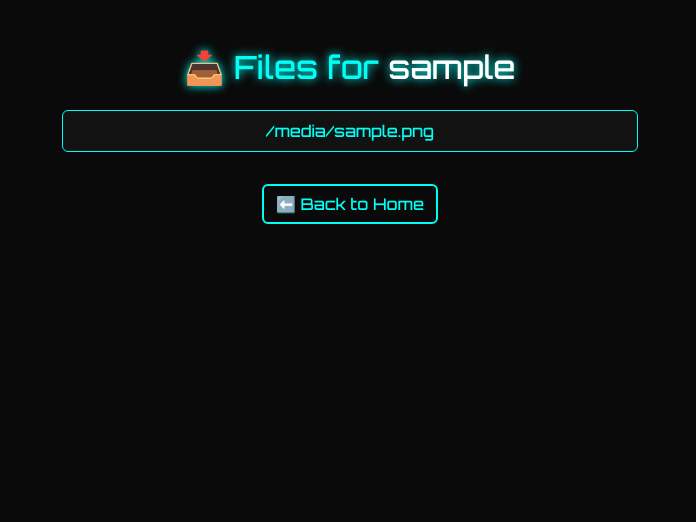
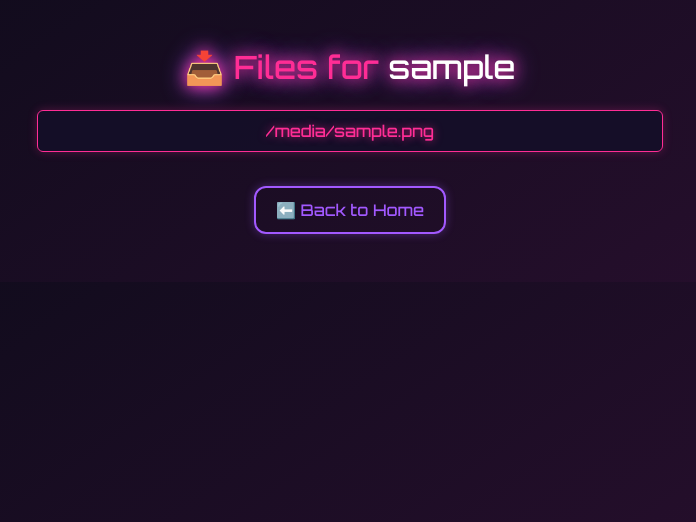
Before and after one commit to ravi31-k/Mini-PKI, a Flask app: template templates/download.html in a window 1280 px wide. Shown: the top 522 px of the page, without its empty margins (290-986 px from the left). Run offline with Flask 3, Linux system fonts and the light colour scheme; the template is opened without the code that fills it: most values are stand-ins (such as "Sample title", 1, 10 or a date in 2020); some libraries are stand-ins or nearby versions.

Commit message:
Update download  HTML

```diff
--- a/templates/download.html
+++ b/templates/download.html
@@ -5,45 +5,65 @@
     <title>📥 Download Certificate Files</title>
     <link href="https://cdn.jsdelivr.net/npm/bootstrap@5.3.3/dist/css/bootstrap.min.css" rel="stylesheet">
     <link href="https://fonts.googleapis.com/css2?family=Orbitron:wght@500&display=swap" rel="stylesheet">
+
     <style>
         body {
-            background-color: #0a0a0a;
-            color: #00fff7;
+            background: linear-gradient(145deg, #0d0b1a, #2a0f2f);
+            color: #ff2d95;
             font-family: 'Orbitron', sans-serif;
+            text-shadow: 0 0 8px #ff2d95aa;
         }
+
         .container {
-            max-width: 600px;
+            max-width: 650px;
         }
+
+        h2 {
+            color: #ff2d95;
+            text-shadow: 0 0 15px #ff2d95, 0 0 25px #a259ff;
+        }
+
         .list-group-item {
-            background-color: #121212;
-            color: #00fff7;
-            border: 1px solid #00fff7;
-            margin-bottom: 8px;
+            background: rgba(20, 15, 40, 0.9);
+            border: 1px solid #ff2d95;
+            color: #ff2d95;
+            margin-bottom: 10px;
             transition: 0.3s;
+            border-radius: 10px;
+            box-shadow: 0 0 10px #ff2d9544;
         }
+
         .list-group-item:hover {
-            background-color: #00fff7;
-            color: #0a0a0a;
-            transform: scale(1.03);
+            background: #ff914d;
+            color: #1a0f1f;
+            transform: scale(1.05);
+            border-color: #ff914d;
+            box-shadow: 0 0 15px #ff914d;
         }
+
         .btn-custom {
             background-color: transparent;
-            border: 2px solid #00fff7;
-            color: #00fff7;
+            border: 2px solid #a259ff;
+            color: #a259ff;
+            padding: 10px 20px;
+            border-radius: 12px;
             transition: 0.3s;
+            text-shadow: none;
+            box-shadow: 0 0 10px #a259ff55;
         }
+
         .btn-custom:hover {
-            background-color: #00fff7;
-            color: #000;
-        }
-        h2 {
-            text-shadow: 0 0 10px #00fff7;
+            background-color: #a259ff;
+            color: #1a0f1f;
+            box-shadow: 0 0 15px #a259ff;
         }
     </style>
 </head>
+
 <body>
     <div class="container py-5 text-center">
         <h2 class="mb-4">📥 Files for <span style="color: #ffffff;">{{ username }}</span></h2>
+
         <div class="list-group mb-4">
             {% for file in files %}
                 <a href="{{ url_for('download_file', username=username, filename=file) }}" class="list-group-item">
@@ -51,6 +71,7 @@
                 </a>
             {% endfor %}
         </div>
+
         <a href="{{ url_for('home') }}" class="btn btn-custom">⬅️ Back to Home</a>
     </div>
 </body>
```
